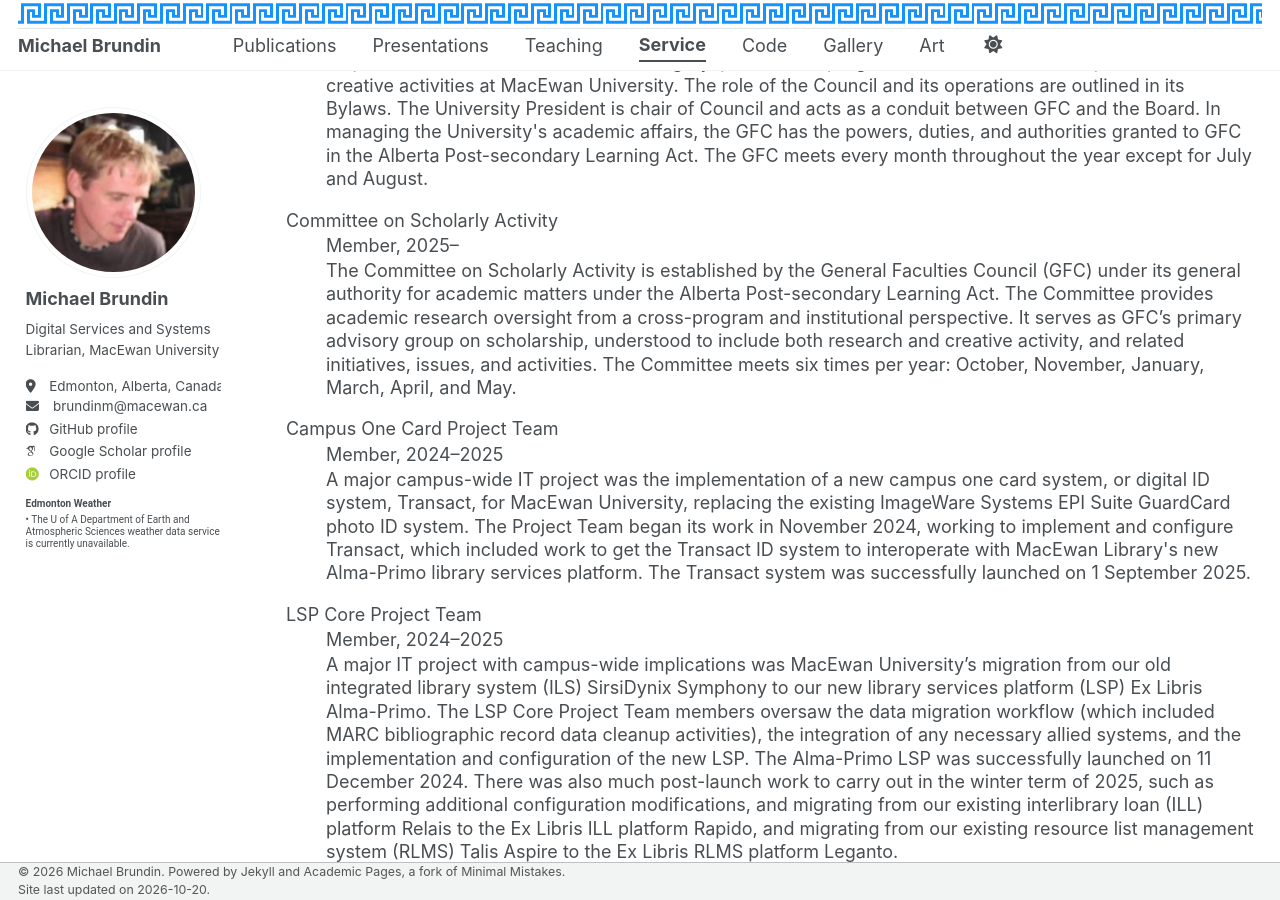
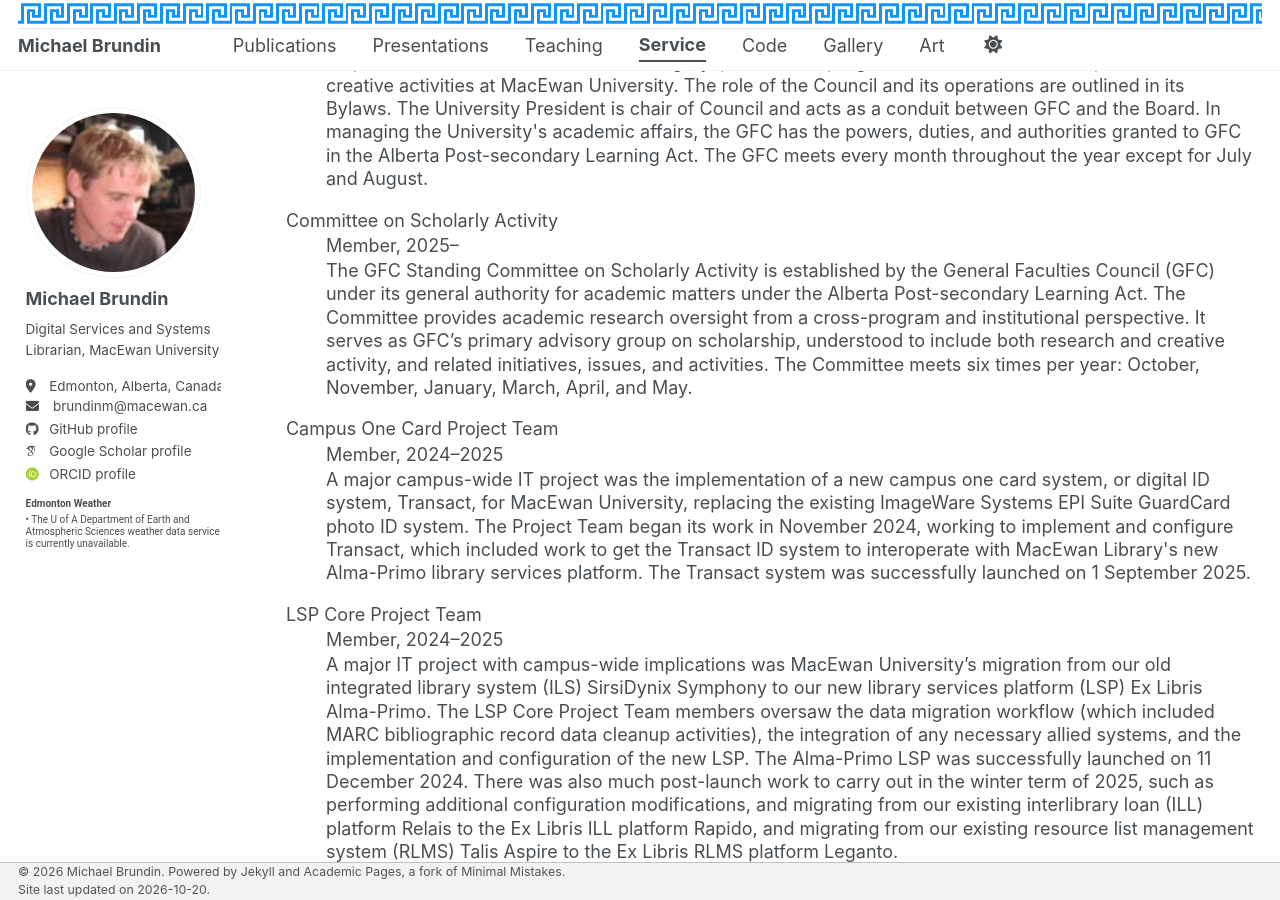
Before and after one commit to brundinm/brundinm.github.io, a Jekyll site: the page built from _pages/service.html, in a window 1280 px wide and 900 px high, scrolled down 814 px. Built offline with Jekyll 4.4.1, drawn with Linux system fonts in a browser that asks for light colours; some web fonts are replaced; a script bundle is joined from its source files by our own code; library files that are not in the unit come from our copies.

Commit message:
Update service.html

```diff
--- a/_pages/service.html
+++ b/_pages/service.html
@@ -73,7 +73,7 @@
 <dl>
   <dt>Committee on Scholarly Activity</dt>
   <dd>Member, 2025–</dd>
-  <dd>The Committee on Scholarly Activity is established by the General Faculties Council (GFC) under its general authority for academic matters under the Alberta Post-secondary Learning Act. The Committee provides academic research oversight from a cross-program and institutional perspective. It serves as GFC’s primary advisory group on scholarship, understood to include both research and creative activity, and related initiatives, issues, and activities. The Committee meets six times per year: October, November, January, March, April, and May.</dd>
+  <dd>The GFC Standing Committee on Scholarly Activity is established by the General Faculties Council (GFC) under its general authority for academic matters under the Alberta Post-secondary Learning Act. The Committee provides academic research oversight from a cross-program and institutional perspective. It serves as GFC’s primary advisory group on scholarship, understood to include both research and creative activity, and related initiatives, issues, and activities. The Committee meets six times per year: October, November, January, March, April, and May.</dd>
 </dl>
 <dl>
   <dt>Campus One Card Project Team</dt>
```
